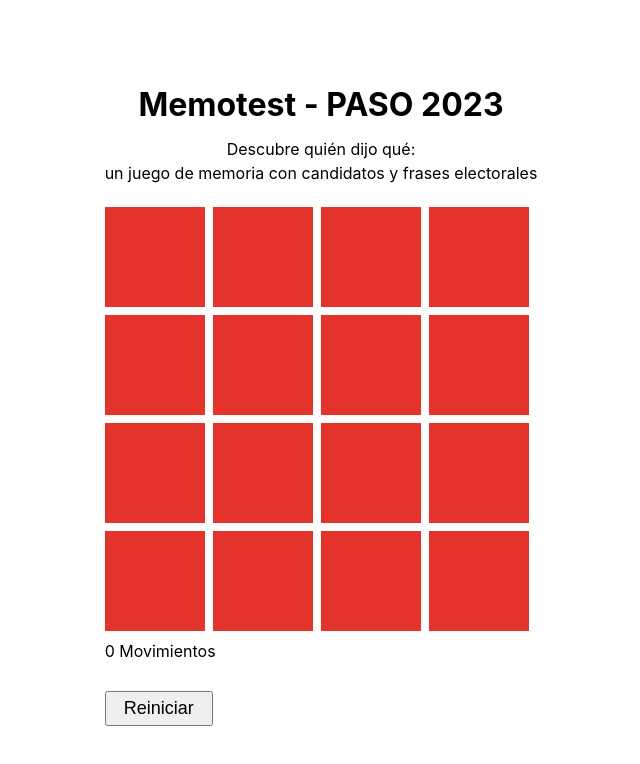
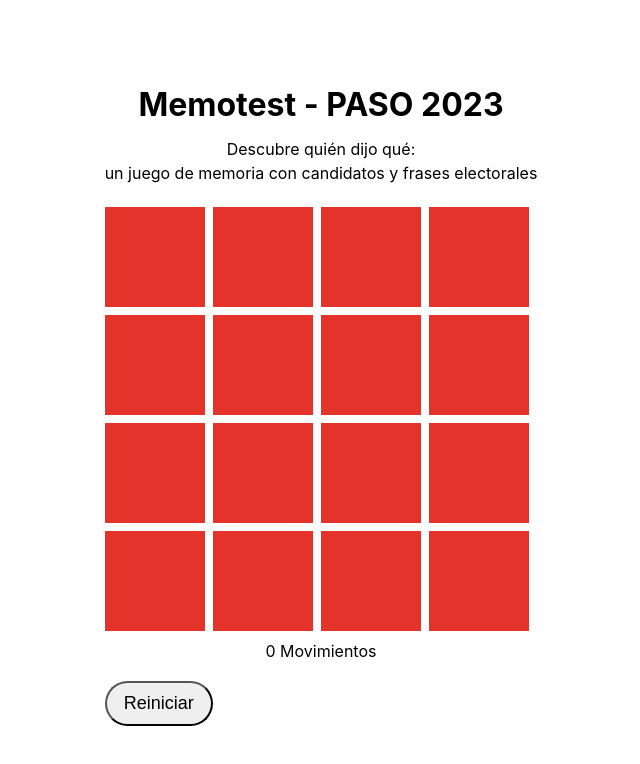
Before and after one commit to merestrella/game, a Next.js app: page / in a window 1280 px wide. Shown: the top 764 px of the page, without its empty margins (319-959 px from the left). Built offline with nearby package versions, Linux system fonts and the light colour scheme.

Commit message:
cambio botones de reinio y compartir

```diff
--- a/pages/index.js
+++ b/pages/index.js
@@ -20,6 +20,18 @@ export default function Home() {
     }
   }, [moves, matchedCards]);
 
+
+  const shareOnEmail = () => {
+    const subject = "¡Gané en el juego electoral 2023!";
+    const body = `¡Gané en ${moves} movimientos! Te desafío a completar el juego electoral 2023 aquí: https://prensaobrera.com`;
+
+    const mailToUrl = `mailto:?subject=${encodeURIComponent(
+      subject
+    )}&body=${encodeURIComponent(body)}`;
+
+    window.open(mailToUrl);
+  };
+
   const shareOnWhatsApp = () => {
     const message = `¡Gané en ${moves} movimientos! Te desafío a completar el juego electoral 2023 aquí: https://prensaobrera.com`;
     const url = `https://wa.me/?text=${encodeURIComponent(message)}`;
@@ -40,25 +52,6 @@ export default function Home() {
       message
     )}`;
     window.open(url, "_blank");
-  };
-
-
-  const shareResult = () => {
-    if (navigator.share) {
-      // Si el navegador soporta la API de compartir
-      navigator
-        .share({
-          title: "Resultado del juego",
-          text: `¡Ganaste en ${moves} movimientos!`,
-        })
-        .then(() => console.log("Resultado compartido con éxito"))
-        .catch((error) => console.error("Error al compartir:", error));
-    } else {
-      // Si el navegador no soporta la API de compartir, muestra un mensaje de advertencia
-      alert(
-        "Tu navegador no soporta la función de compartir. Puedes copiar el resultado y compartirlo manualmente."
-      );
-    }
   };
 
   const initialize = () => {
@@ -126,17 +119,21 @@ export default function Home() {
           );
         })}
       </div>
+
+      <p>{gameOver ? "¡Felicitaciones, ganaste!" : `${moves} Movimientos`}</p>
     <div className="menu">
-      <p>{gameOver ? "¡Felicitaciones, ganaste!" : `${moves} Movimientos`}</p>
+      <div className="btn">
         <button onClick={() => initialize()} className="reset-btn">
           Reiniciar
         </button>
+      </div>
         {gameOver && (
-    <div>
-      <button onClick={shareResult} className="share-btn">
-        Compartir
-      </button>
+      <div className="share-container">
+        <p>Compartir:</p>
         <div className="share-icons">
+          <a href="#" onClick={() => shareOnEmail()}>
+            <Icon icon="ic:outline-email" width="35" />
+          </a>
           <a href="#" onClick={() => shareOnWhatsApp()}>
             <Icon icon="logos:whatsapp-icon" width="40" />
           </a>
--- a/styles/globals.css
+++ b/styles/globals.css
@@ -16,6 +16,7 @@ a {
 }
 p{
   line-height: 0.5;
+  text-align: center;
 }
 
 * {
@@ -38,7 +39,7 @@ body {
   border-radius: 4px;
   text-align: center;
   height: 100px;
-  font-size: 36px;
+  font-size: 80px;
   font-weight: bold;
   position: relative;
   transform-style: preserve-3d;
@@ -92,17 +93,11 @@ body {
   /* border-radius: 50%; */
 }
 
-.menu h2 {
-  font-size: 30px;
-  font-weight: 600;
-  text-align: center;
-}
-
 .reset-btn{
-  width: 25%;
-  /* border-radius: 30px;  */
-  padding: 5px;
-  margin: 20px 0px 10px 0px;
+  width: 50%;
+  border-radius: 30px;
+  padding: 10px;
+  margin: 10px 0px 10px 0px;
   font-size: 18px;
 }
 
@@ -110,4 +105,10 @@ body {
   gap:5px;
   display:flex;
   align-items: center;
+  justify-content:center;
 }
+
+.menu {
+  display:grid;
+  grid-template-columns: 50% 50%;
+}
```
Lines whose indentation alone changed are shown as unchanged.
